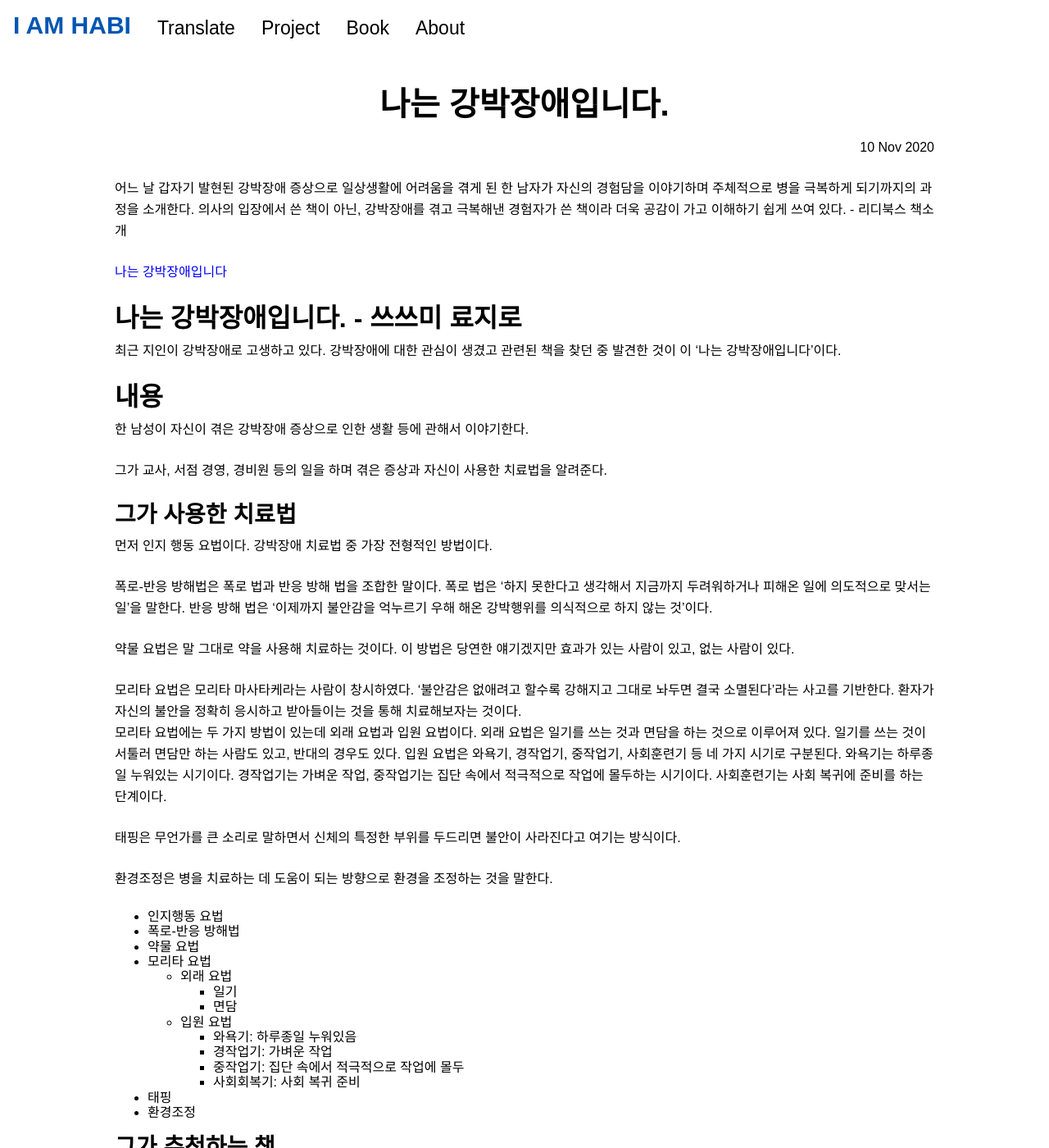
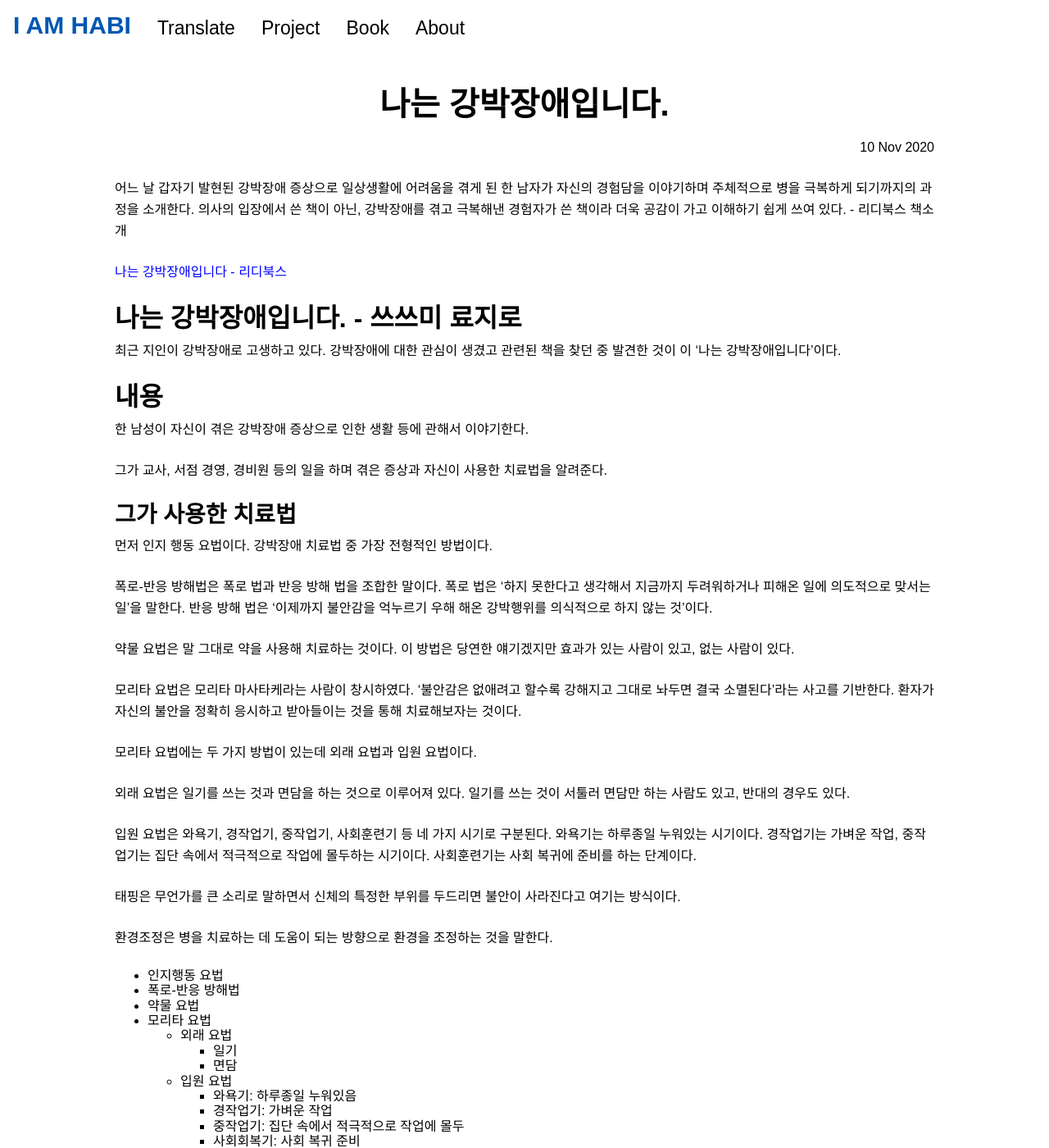
Before and after one commit to iamhabi/iamhabi.github.io, a Jekyll site: the page built from _posts/book/2020-11-10-I-am-OCD.md, in a window 1280 px wide and 1400 px high. Shown: the whole window at 82% size. Built offline with Jekyll 4.4.1, drawn with Linux system fonts in a browser that asks for light colours.

Commit message:
I am OCD

```diff
--- a/_posts/book/2020-11-10-I-am-OCD.md
+++ b/_posts/book/2020-11-10-I-am-OCD.md
@@ -7,7 +7,7 @@ category: book
 
 어느 날 갑자기 발현된 강박장애 증상으로 일상생활에 어려움을 겪게 된 한 남자가 자신의 경험담을 이야기하며 주체적으로 병을 극복하게 되기까지의 과정을 소개한다. 의사의 입장에서 쓴 책이 아닌, 강박장애를 겪고 극복해낸 경험자가 쓴 책이라 더욱 공감이 가고 이해하기 쉽게 쓰여 있다. - 리디북스 책소개
 
-[나는 강박장애입니다](https://ridibooks.com/books/1940000101?_s=search&_q=%EA%B0%95%EB%B0%95)
+[나는 강박장애입니다 - 리디북스](https://ridibooks.com/books/1940000101?_s=search&_q=%EA%B0%95%EB%B0%95)
 
 ## 나는 강박장애입니다. - 쓰쓰미 료지로
 
@@ -28,7 +28,12 @@ category: book
 약물 요법은 말 그대로 약을 사용해 치료하는 것이다. 이 방법은 당연한 얘기겠지만 효과가 있는 사람이 있고, 없는 사람이 있다.
 
 모리타 요법은 모리타 마사타케라는 사람이 창시하였다. '불안감은 없애려고 할수록 강해지고 그대로 놔두면 결국 소멸된다'라는 사고를 기반한다. 환자가 자신의 불안을 정확히 응시하고 받아들이는 것을 통해 치료해보자는 것이다.
-모리타 요법에는 두 가지 방법이 있는데 외래 요법과 입원 요법이다. 외래 요법은 일기를 쓰는 것과 면담을 하는 것으로 이루어져 있다. 일기를 쓰는 것이 서툴러 면담만 하는 사람도 있고, 반대의 경우도 있다. 입원 요법은 와욕기, 경작업기, 중작업기, 사회훈련기 등 네 가지 시기로 구분된다. 와욕기는 하루종일 누워있는 시기이다. 경작업기는 가벼운 작업, 중작업기는 집단 속에서 적극적으로 작업에 몰두하는 시기이다. 사회훈련기는 사회 복귀에 준비를 하는 단계이다.
+
+모리타 요법에는 두 가지 방법이 있는데 외래 요법과 입원 요법이다.
+
+외래 요법은 일기를 쓰는 것과 면담을 하는 것으로 이루어져 있다. 일기를 쓰는 것이 서툴러 면담만 하는 사람도 있고, 반대의 경우도 있다.
+
+입원 요법은 와욕기, 경작업기, 중작업기, 사회훈련기 등 네 가지 시기로 구분된다. 와욕기는 하루종일 누워있는 시기이다. 경작업기는 가벼운 작업, 중작업기는 집단 속에서 적극적으로 작업에 몰두하는 시기이다. 사회훈련기는 사회 복귀에 준비를 하는 단계이다.
 
 태핑은 무언가를 큰 소리로 말하면서 신체의 특정한 부위를 두드리면 불안이 사라진다고 여기는 방식이다.
 
```
